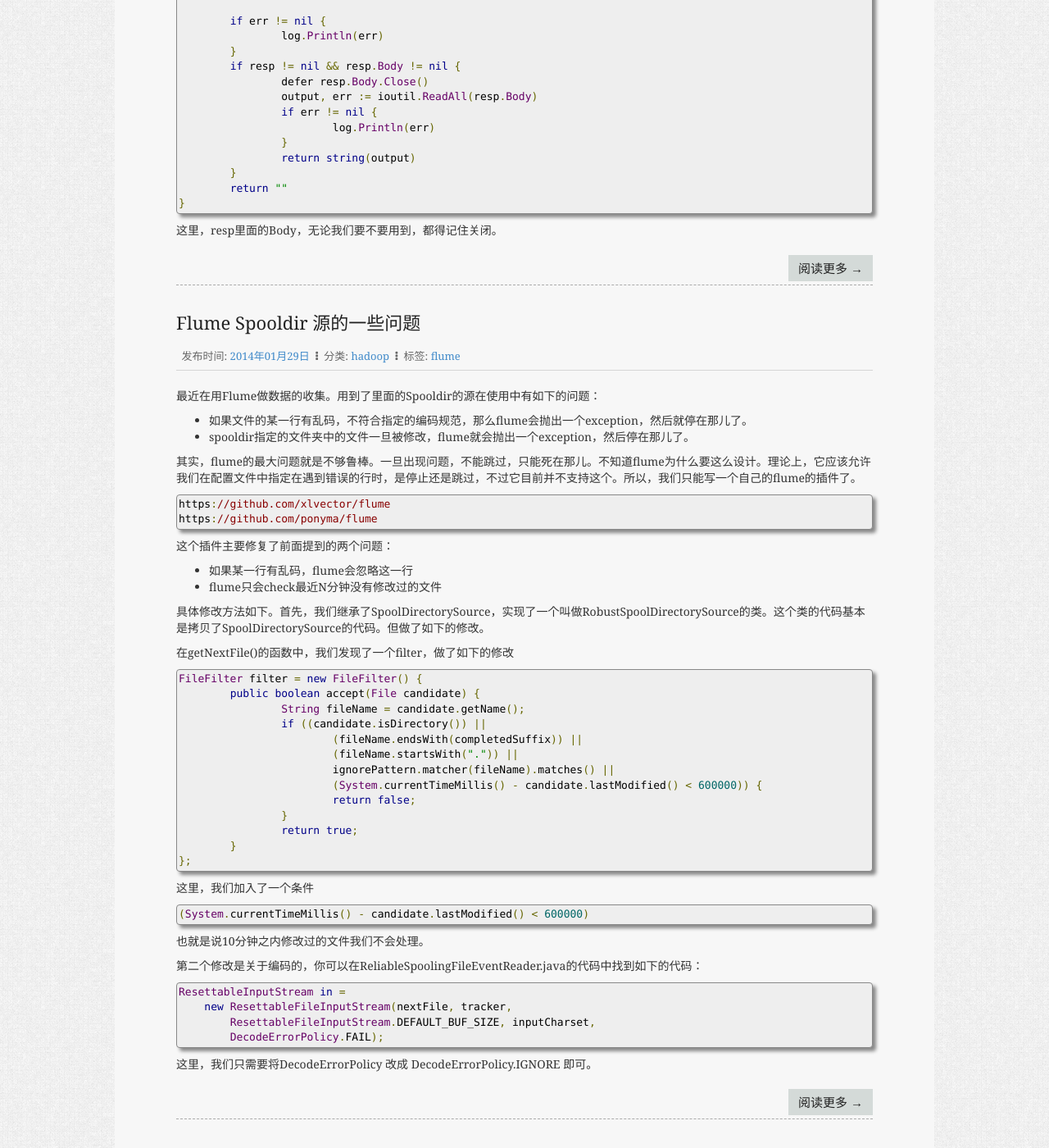
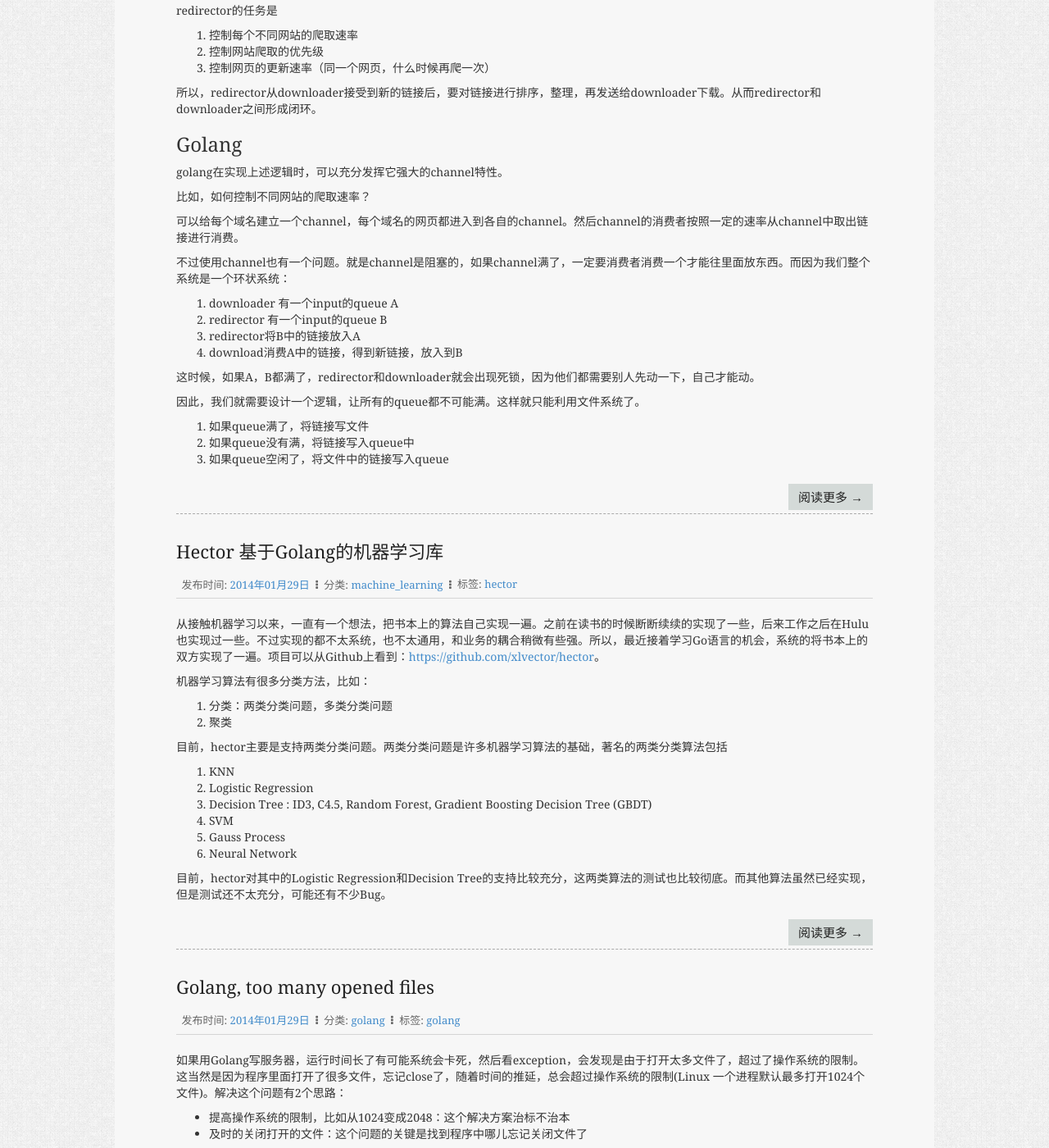
Before and after one commit to xlvector/xlvector.github.com, a Jekyll site: the page built from index.html, in a window 1280 px wide and 1400 px high, scrolled down 1902 px. Shown: the whole window at 82% size. Built offline with Jekyll 4.4.1, drawn with Linux system fonts in a browser that asks for light colours; Markdown is read by kramdown in place of the engine named in the settings; the list of posts is cut into pages by our own code; some of the changed text lies outside the part shown.

Commit message:
add blog

```diff
--- /dev/null
+++ b/_posts/2014-02-01-golang-distributed-crawler-architecture.md
@@ -0,0 +1,71 @@
+---
+layout: post
+title: 基于Golang的分布式爬虫框架
+categories: golang crawler
+tags: golang crawler architecture
+---
+
+爬虫是数据搜集系统中的一个重要工具，主要用于从Web上搜集数据。一般一个爬虫的流程如下：
+
+	func Crawler(seed_url):
+		Q = Queue()
+		Q.append(seed_url)
+		while !Q.empty() :
+			link = Q.pop()
+			html = download(link)
+			sub_links = extract_links(html)
+			for link in sub_links:
+				Q.append(link)
+
+如果我们要设计一个分布式爬虫，可以将上述程序分成3个部分：
+
+1. downloader : 输入一个url，返回这个url对应的HTML
+2. link extractor : 输入一个HTML，返回这个HTML中的链接
+3. redirector : 负责接收link extractor提取的链接，并且将这些链接转发给downloader
+
+不过，因为downloader主要消耗网络资源，而link extractor主要消耗CPU资源，因此我们可以将1，2部分合并在一个程序中。我们把合并后的程序也称为downloader。downloader集群通过nginx做负载均衡和外面通信。而downloader集群的鲁棒性可以通过nginx的health check实现。
+
+## Downloader
+
+downloader的任务就是
+1. 给定一个url，将他对应的HTML下载下来，写到磁盘上
+2. 从HTML中提取链接，并将提取出来的链接发送给redirector
+
+下载网页这一步是需要解决一下的问题：
+1. 如何通过HTTP GET下载网页（这个是最简单的）
+2. 如何使用HTTP 代理
+3. 如何通过HTTP POST下载网页，这个涉及到表单的自动post
+4. 如何处理页面的Javascript，获得Ajax的调用内容
+5. 如何处理非HTML网页，比如PDF，Excel等等
+
+## Redirector
+
+redirector的任务是
+1. 控制每个不同网站的爬取速率
+2. 控制网站爬取的优先级
+3. 控制网页的更新速率（同一个网页，什么时候再爬一次）
+
+所以，redirector从downloader接受到新的链接后，要对链接进行排序，整理，再发送给downloader下载。从而redirector和downloader之间形成闭环。
+
+## Golang
+
+golang在实现上述逻辑时，可以充分发挥它强大的channel特性。
+
+比如，如何控制不同网站的爬取速率？
+
+可以给每个域名建立一个channel，每个域名的网页都进入到各自的channel。然后channel的消费者按照一定的速率从channel中取出链接进行消费。
+
+不过使用channel也有一个问题。就是channel是阻塞的，如果channel满了，一定要消费者消费一个才能往里面放东西。而因为我们整个系统是一个环状系统：
+
+1. downloader 有一个input的queue A
+2. redirector 有一个input的queue B
+3. redirector将B中的链接放入A
+4. download消费A中的链接，得到新链接，放入到B
+
+这时候，如果A，B都满了，redirector和downloader就会出现死锁，因为他们都需要别人先动一下，自己才能动。
+
+因此，我们就需要设计一个逻辑，让所有的queue都不可能满。这样就只能利用文件系统了。
+
+1. 如果queue满了，将链接写文件
+2. 如果queue没有满，将链接写入queue中
+3. 如果queue空闲了，将文件中的链接写入queue
--- /dev/null
+++ b/_posts/2014-02-11-php-file-get-contents-permission-denied.md
@@ -0,0 +1,14 @@
+---
+layout: post
+title: PHP file_get_contents Permission Denied
+categories: php
+tags: php
+---
+
+如果你在PHP用file_get_contents失败了，查看日志发现是Permission Denied，请尝试下面的命令：
+
+	/usr/sbin/setsebool httpd_can_network_connect=1
+
+在我这儿就OK了。
+
+来自 http://www.php.net/manual/en/function.fopen.php#56551
```
Also changed, not shown: _posts/2014-02-07-parse-excel-with-python.md (+1 -1 lines), 1 other file.
